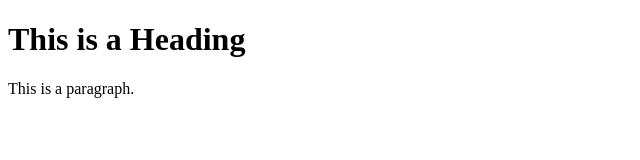
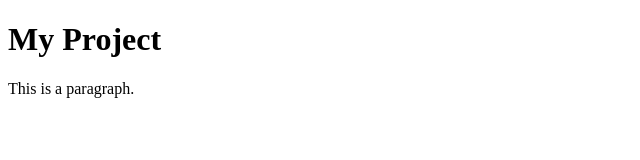
Before and after one commit to jn7779/jn7779.github.io, a plain HTML site: page index.html in a window 1280 px wide. Shown: the whole page, without its empty margins (0-640 px from the left). Drawn offline with Linux system fonts and the light colour scheme.

Commit message:
Update index.html

```diff
--- a/index.html
+++ b/index.html
@@ -5,7 +5,7 @@
 </head>
 <body>
 
-<h1>This is a Heading</h1>
+<h1>My Project</h1>
 <p>This is a paragraph.</p>
 
 </body>
```
